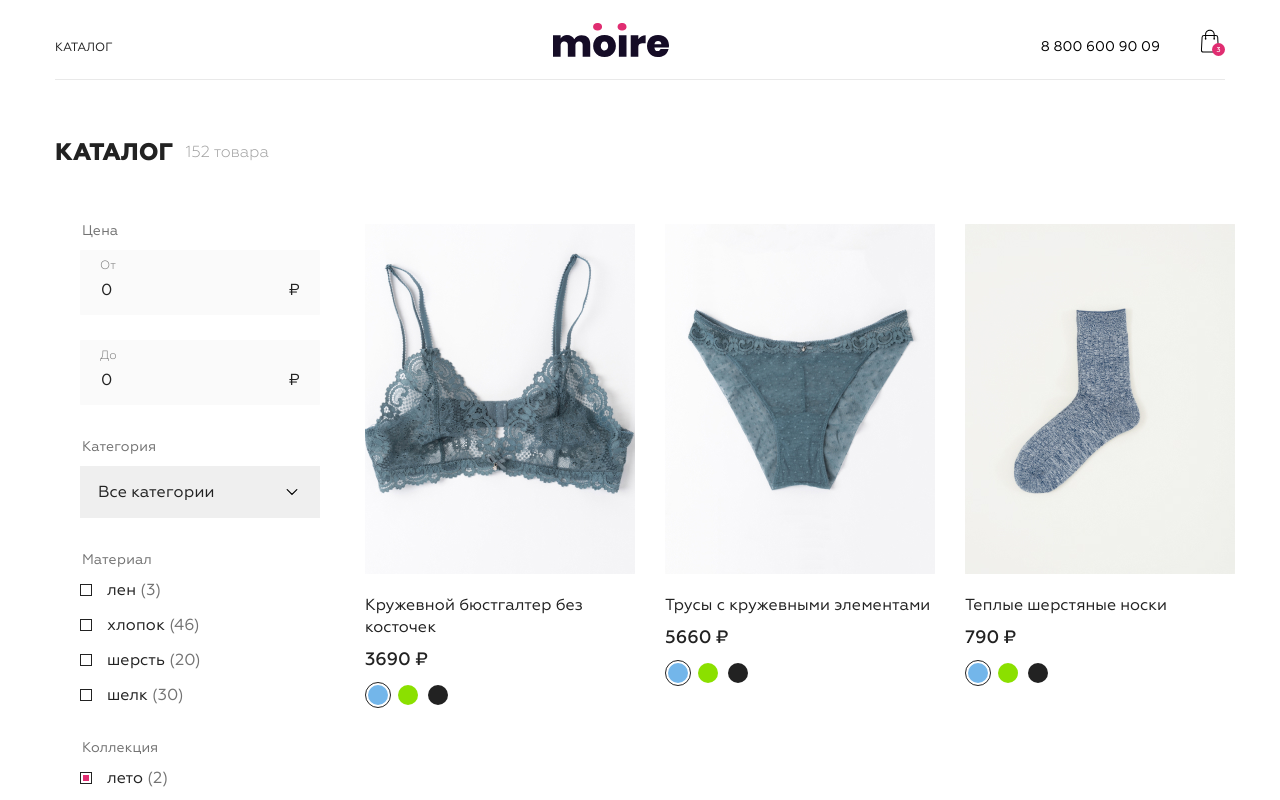
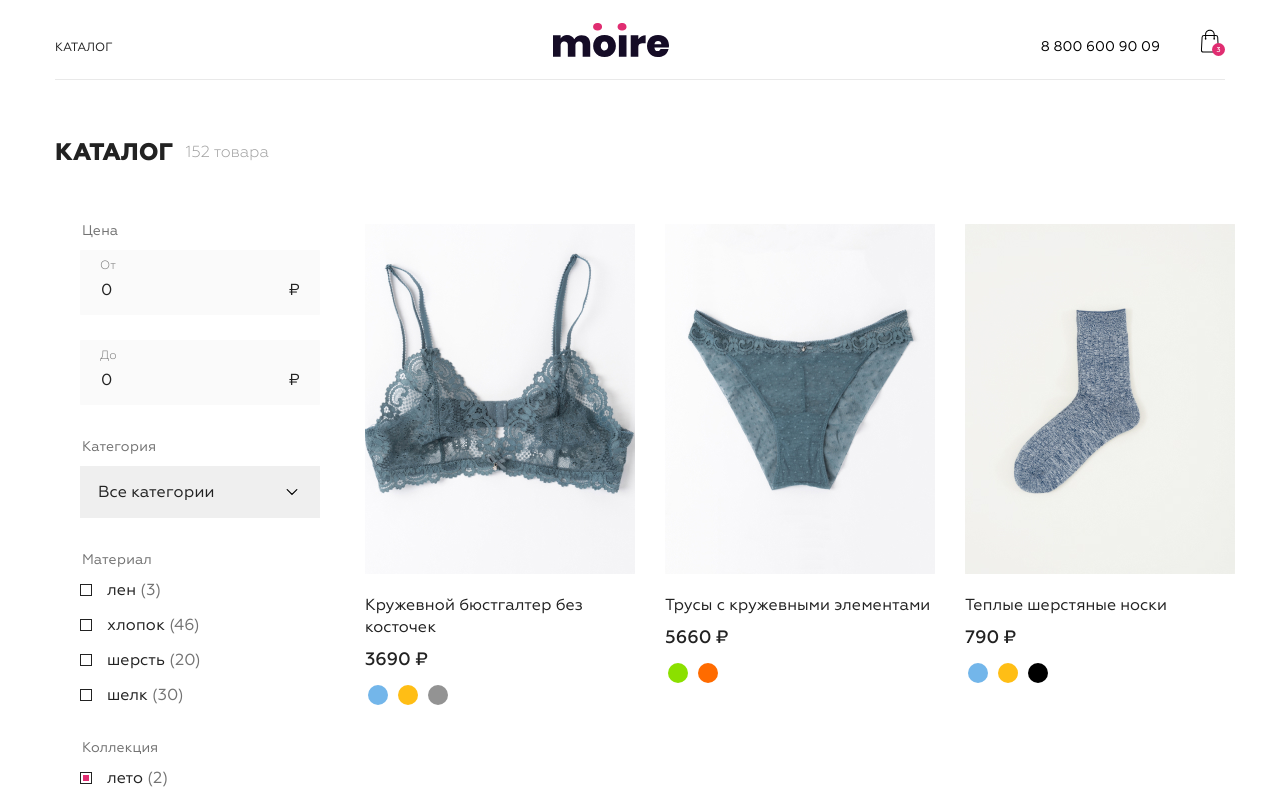
Before and after one commit to WebDevJS2022/WebDevJS2022.github.io-moire2, a Vue app: page / in a window 1280 px wide. Shown: the top 800 px of the page. Built offline with nearby package versions, Linux system fonts and the light colour scheme.

Commit message:
4.5 Цвет для товара

```diff
--- a/src/App.vue
+++ b/src/App.vue
@@ -14,7 +14,7 @@
 
     <div class="content__catalog">
       <ProductFilter :price-from.sync="filterPriceFrom"
-      :price-to.sync="filterPriceTo" :category-id.sync="filterCategoryId" />
+      :price-to.sync="filterPriceTo" :category-id.sync="filterCategoryId"/>
 
       <section class="catalog">
         <ProductList :products="products"/>
--- a/src/components/ProductItem.vue
+++ b/src/components/ProductItem.vue
@@ -15,30 +15,13 @@
         </span>
 
         <ul class="colors colors--black">
-            <li class="colors__item">
+            <li class="colors__item" v-for="color in product.colors" :key="color.id">
                 <label class="colors__label" for="input1">
                     <input aria-labelledby="#input1" id="input1"
                     class="colors__radio sr-only" type="radio"
-                        value="#73B6EA" v-model="color">
-                    <span class="colors__value" style="background-color: #73B6EA;">
-                    </span>
-                </label>
-            </li>
-            <li class="colors__item">
-                <label class="colors__label" for="input2">
-                    <input aria-labelledby="#input2" id="input2"
-                    class="colors__radio sr-only" type="radio"
-                        value="#8BE000" v-model="color">
-                    <span class="colors__value" style="background-color: #8BE000;">
-                    </span>
-                </label>
-            </li>
-            <li class="colors__item">
-                <label class="colors__label" for="input3">
-                    <input aria-labelledby="#input3" id="input3"
-                    class="colors__radio sr-only" type="radio"
-                        value="#222" v-model="color">
-                    <span class="colors__value" style="background-color: #222;">
+                    v-for="color in product.colors" :key="color.id"
+                        :value="color.id">
+                    <span class="colors__value" :style="{'background-color': color.code}">
                     </span>
                 </label>
             </li>
@@ -47,13 +30,9 @@
 </template>
 
 <script>
+
 export default {
   name: 'ProductItem',
-  data() {
-    return {
-      color: '#73B6EA',
-    };
-  },
   props: ['product'],
 };
 </script>
--- a/src/data/products.js
+++ b/src/data/products.js
@@ -5,6 +5,20 @@ export default [
     title: 'Кружевной бюстгалтер без косточек',
     price: 3690,
     image: '/img/product-1.jpg',
+    colors: {
+      1: {
+        code: '#73B6EA',
+        title: 'blue',
+      },
+      2: {
+        code: '#FFBE15',
+        title: 'yellow',
+      },
+      3: {
+        code: '#939393',
+        title: 'grey',
+      },
+    },
   },
   {
     id: 2,
@@ -12,6 +26,20 @@ export default [
     title: 'Трусы с кружевными элементами',
     price: 5660,
     image: '/img/product-2.jpg',
+    colors: {
+      4: {
+        code: '#8BE000',
+        title: 'green',
+      },
+      5: {
+        code: '#FF6B00',
+        title: 'red',
+      },
+      6: {
+        code: '#FFF',
+        title: 'white',
+      },
+    },
   },
   {
     id: 3,
@@ -19,6 +47,20 @@ export default [
     title: 'Теплые шерстяные носки',
     price: 790,
     image: '/img/product-3.jpg',
+    colors: {
+      7: {
+        code: '#000',
+        title: 'black',
+      },
+      1: {
+        code: '#73B6EA',
+        title: 'blue',
+      },
+      2: {
+        code: '#FFBE15',
+        title: 'yellow',
+      },
+    },
   },
   {
     id: 4,
@@ -26,6 +68,16 @@ export default [
     title: 'Теплые шерстяные носки',
     price: 690,
     image: '/img/product-4.jpg',
+    colors: {
+      3: {
+        code: '#939393',
+        title: 'grey',
+      },
+      4: {
+        code: '#8BE000',
+        title: 'green',
+      },
+    },
   },
   {
     id: 5,
@@ -33,6 +85,20 @@ export default [
     title: 'Носки с принтом мороженое',
     price: 960,
     image: '/img/product-5.jpg',
+    colors: {
+      5: {
+        code: '#FF6B00',
+        title: 'red',
+      },
+      6: {
+        code: '#FFF',
+        title: 'white',
+      },
+      7: {
+        code: '#000',
+        title: 'black',
+      },
+    },
   },
   {
     id: 6,
@@ -40,6 +106,16 @@ export default [
     title: 'Базовая футболка',
     price: 960,
     image: '/img/product-6.jpg',
+    colors: {
+      1: {
+        code: '#73B6EA',
+        title: 'blue',
+      },
+      2: {
+        code: '#FFBE15',
+        title: 'yellow',
+      },
+    },
   },
   {
     id: 7,
@@ -47,6 +123,20 @@ export default [
     title: 'Базовая хлопковая футболка',
     price: 900,
     image: '/img/product-7.jpg',
+    colors: {
+      3: {
+        code: '#939393',
+        title: 'grey',
+      },
+      4: {
+        code: '#8BE000',
+        title: 'green',
+      },
+      5: {
+        code: '#FF6B00',
+        title: 'red',
+      },
+    },
   },
   {
     id: 8,
@@ -54,6 +144,16 @@ export default [
     title: 'Базовая футболка для сна',
     price: 600,
     image: '/img/product-8.jpg',
+    colors: {
+      6: {
+        code: '#FFF',
+        title: 'white',
+      },
+      7: {
+        code: '#000',
+        title: 'black',
+      },
+    },
   },
   {
     id: 9,
@@ -61,6 +161,20 @@ export default [
     title: 'Кружевной бюстгалтер на бретелях',
     price: 4990,
     image: '/img/product-9.jpg',
+    colors: {
+      1: {
+        code: '#73B6EA',
+        title: 'blue',
+      },
+      2: {
+        code: '#FFBE15',
+        title: 'yellow',
+      },
+      3: {
+        code: '#939393',
+        title: 'grey',
+      },
+    },
   },
   {
     id: 10,
@@ -68,6 +182,20 @@ export default [
     title: 'Мужские домашние шорты для сна',
     price: 1090,
     image: '/img/product-10.jpg',
+    colors: {
+      4: {
+        code: '#8BE000',
+        title: 'green',
+      },
+      5: {
+        code: '#FF6B00',
+        title: 'red',
+      },
+      6: {
+        code: '#FFF',
+        title: 'white',
+      },
+    },
   },
   {
     id: 11,
@@ -75,6 +203,16 @@ export default [
     title: 'Базовая хлопковая майка',
     price: 560,
     image: '/img/product-11.jpg',
+    colors: {
+      3: {
+        code: '#939393',
+        title: 'grey',
+      },
+      4: {
+        code: '#8BE000',
+        title: 'green',
+      },
+    },
   },
   {
     id: 12,
@@ -82,5 +220,19 @@ export default [
     title: 'Детский комбинезон (1-4 мес)',
     price: 990,
     image: '/img/product-12.jpg',
+    colors: {
+      1: {
+        code: '#73B6EA',
+        title: 'blue',
+      },
+      3: {
+        code: '#939393',
+        title: 'grey',
+      },
+      5: {
+        code: '#FF6B00',
+        title: 'red',
+      },
+    },
   },
 ];
```
